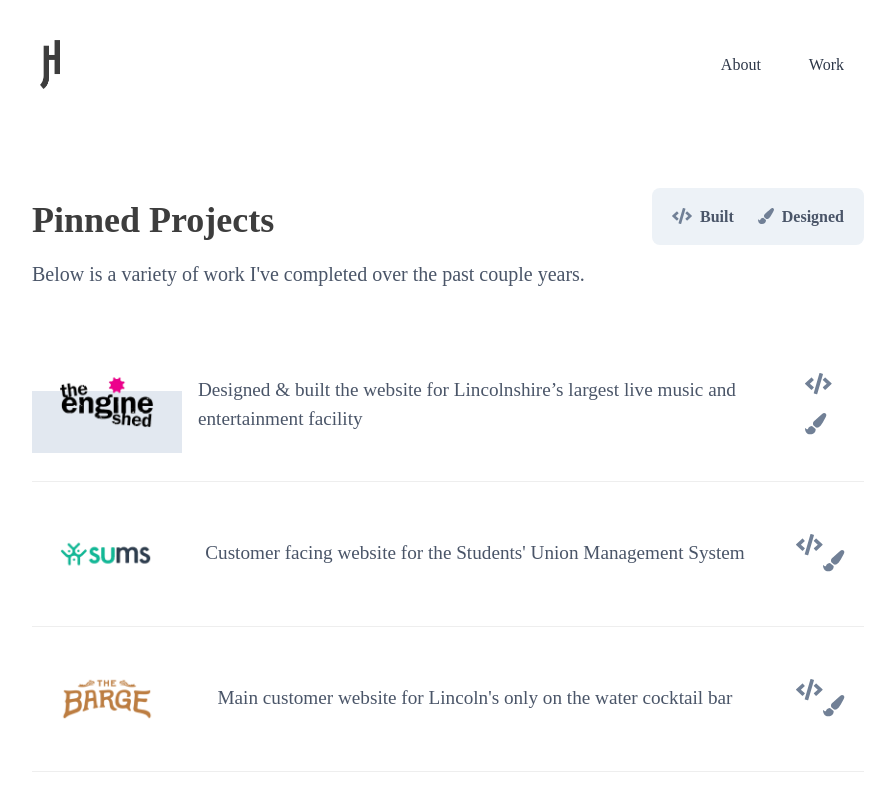
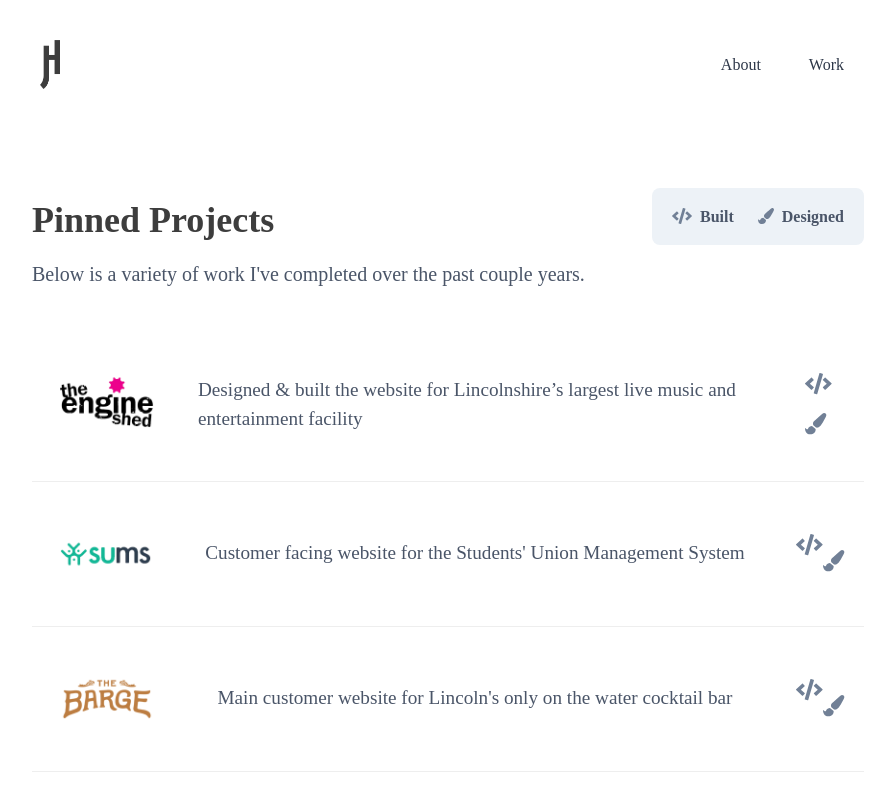
Before and after one commit to joehensonn/joehenson.co.uk, a Gatsby site: page /work in a window 1280 px wide. In both pictures the pointer is over the link 299 px from the left and 404 px from the top of the page. Shown: the top 793 px of the page, without its empty margins (192-1087 px from the left). Built offline with nearby package versions, Linux system fonts and the light colour scheme; Gatsby itself is replaced by a stand-in of ours.

Commit message:
Fix hover on work links

```diff
--- a/src/css/style.css
+++ b/src/css/style.css
@@ -32,6 +32,10 @@ body {
 
 a:hover {
     background: linear-gradient(transparent 35%,rgb(226, 232, 240) 0);
+}
+
+.projects a:hover {
+    background: transparent !important;
 }
 
 .font-sans {
```
